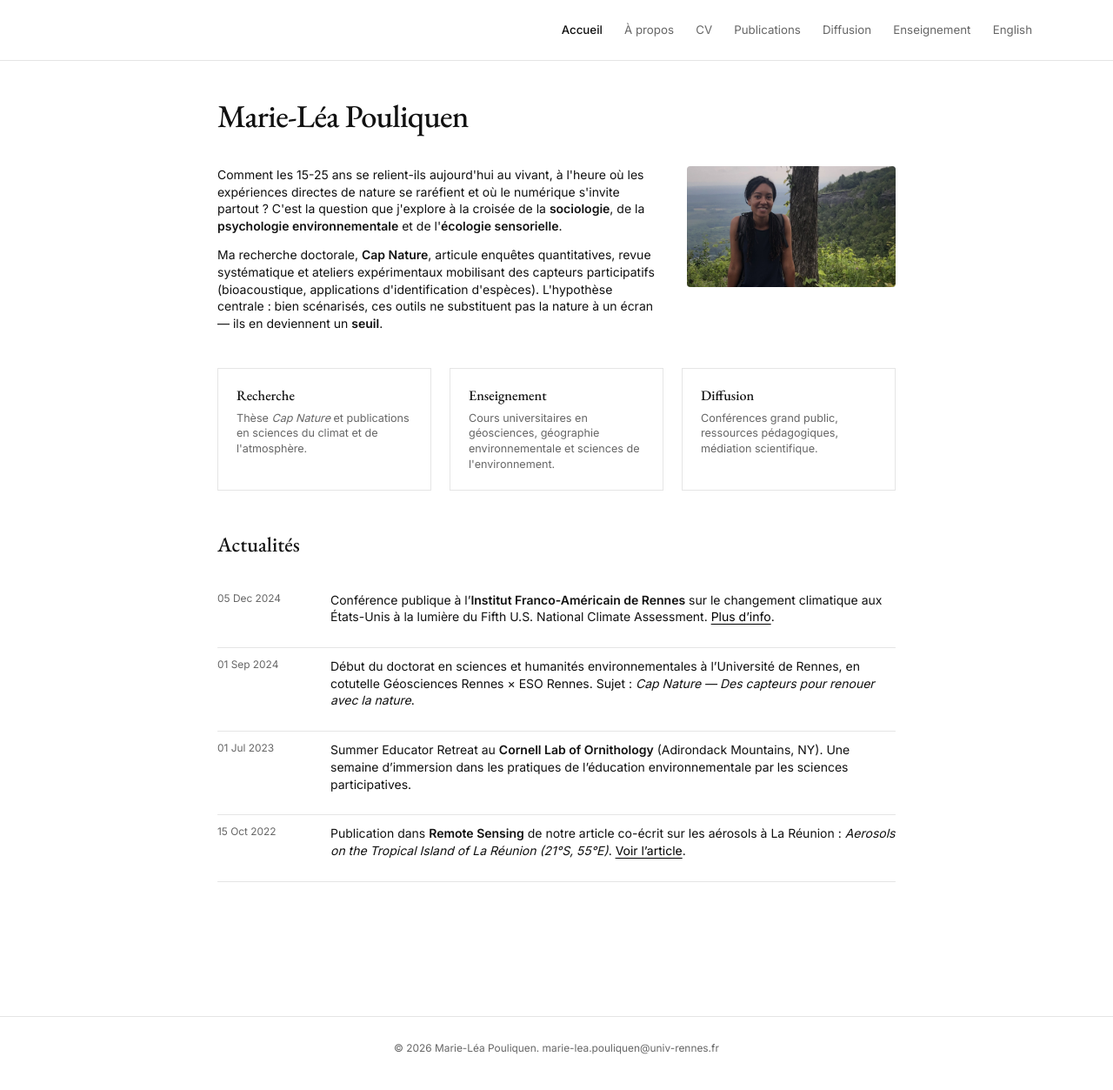
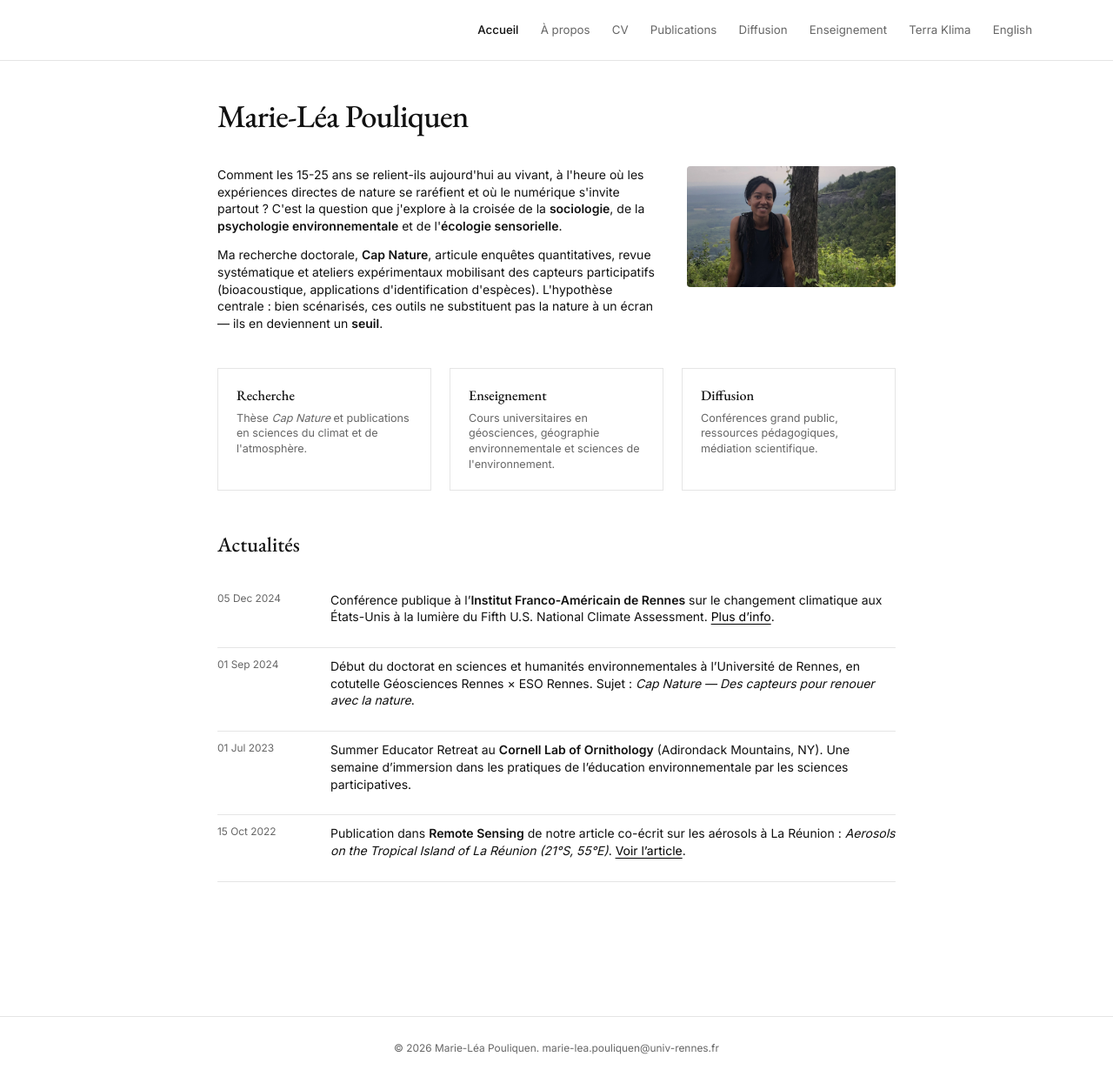
Before and after one commit to marieleapouliquen/marieleapouliquen.github.io, a Jekyll site: the page built from _pages/index.md, in a window 1280 px wide. Shown: the whole page at 87% size. Built offline with Jekyll 4.4.1, drawn with Linux system fonts in a browser that asks for light colours.

Commit message:
Update navigation.yml

```diff
--- a/_data/navigation.yml
+++ b/_data/navigation.yml
@@ -19,5 +19,8 @@
 - title: Enseignement
   url: /enseignement/
 
+- title: Terra Klima
+  url: /terra-klima/
+
 - title: English
   url: /en/
```
